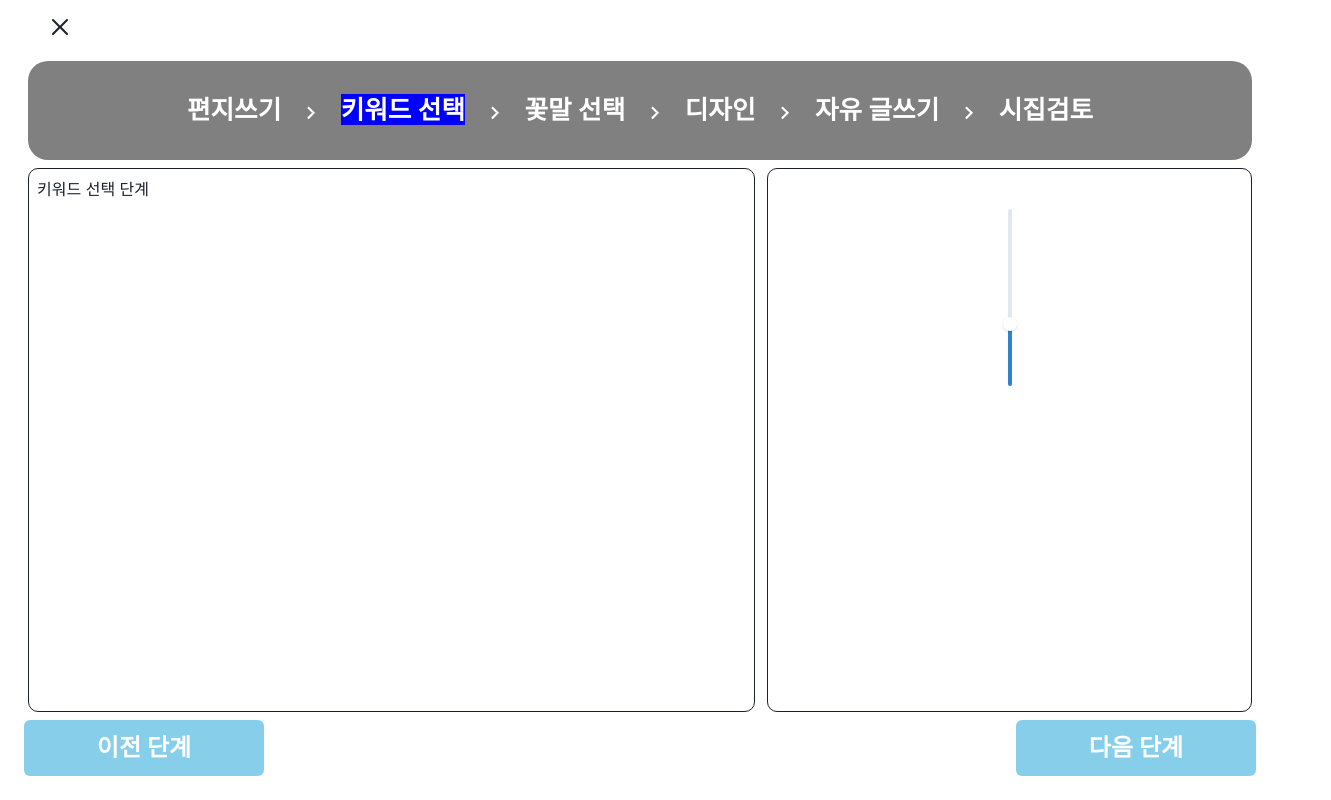
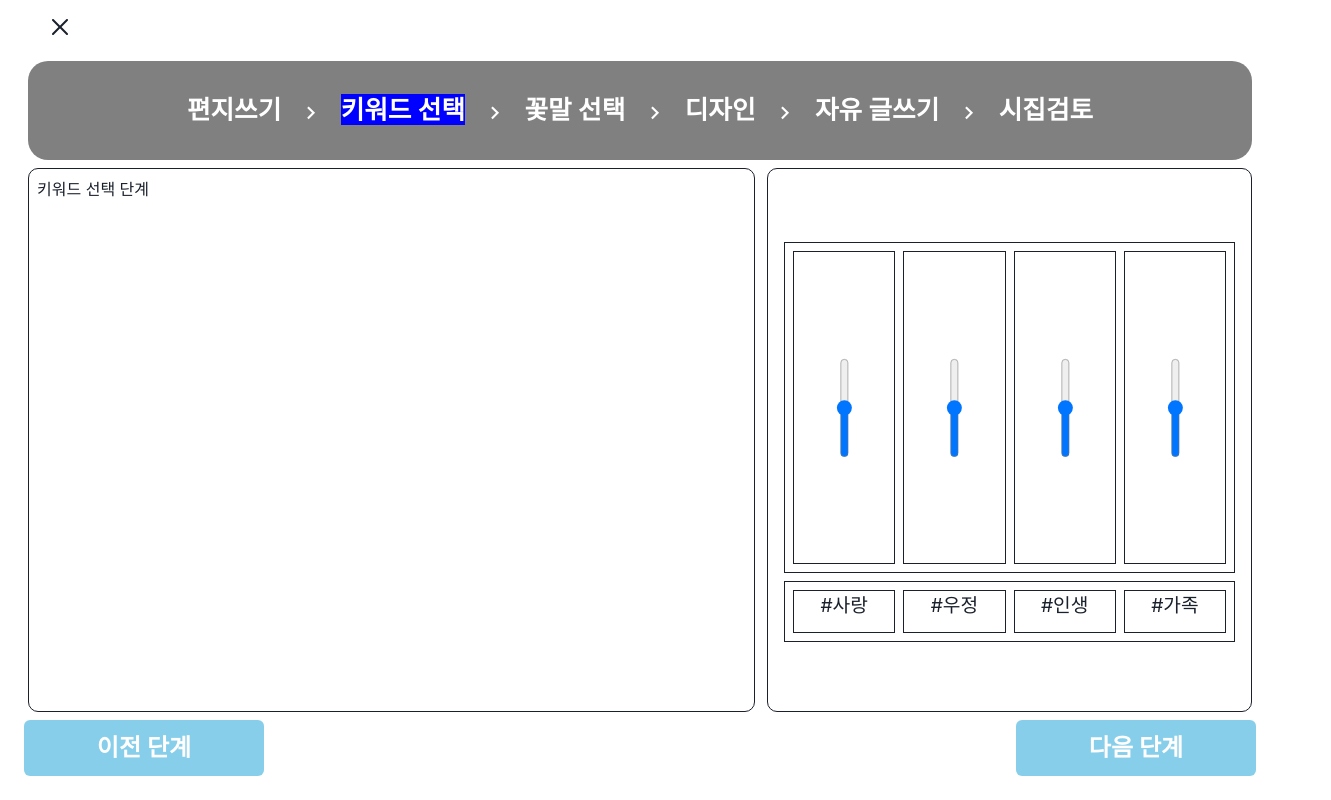
Before and after one commit to yuliepie/flower-letter-nlp, a React (Create React App) app in the folder client/: page /create/keyword in a window 1280 px wide. Shown: the whole page, 1331 px wide, since content can reach past the window. Built offline with nearby package versions, Linux system fonts and the light colour scheme.

Commit message:
ADD: layout-keywordpage

```diff
--- a/client/src/components/EditAnthology.js
+++ b/client/src/components/EditAnthology.js
@@ -5,7 +5,7 @@ import { useNavigate, useParams } from 'react-router';
 import { useSelector } from 'react-redux';
 import PoemContainer from './create/PoemContainer';
 import EditContainer from './create/EditContainer';
-import { Button, HStack, Flex, Slider, SliderTrack, SliderFilledTrack, SliderThumb, Box, Spacer } from '@chakra-ui/react';
+import { Button, HStack, VStack, Flex, Box, Spacer } from '@chakra-ui/react';
 
 function EditAnthology() {
   const navigate = useNavigate();
@@ -24,27 +24,63 @@ function EditAnthology() {
           {/* 왼쪽 박스 */}
           키워드 선택 단계
         </Flex>
-        <Flex justify='center' w='40%' h='100%' border='1px' borderRadius='10px' ml='1' p='5'>
+        <VStack justify='center' w='40%' h='100%' border='1px' borderRadius='10px' ml='1' p='4'>
           {/* 오른쪽 박스 - 키워드 비율 조절 */}
-          <Box m='2' p='3' w='100%' h='40%' align='center'>
-            <Slider aria-label='slider-ex-3' defaultValue={35} orientation='vertical' minH='32' mr='4' ml='4'>
-              <SliderTrack>
-                <SliderFilledTrack />
-              </SliderTrack>
-              <SliderThumb />
-            </Slider>
+          <HStack display='flex' m='1' p='2' mb='0' w='100%' h='65%' align='center' border='1px'>
+            <Box w='100%' border='1px' h='100%' align='center' justify='center'>
+              <input className='keywordrange' type='range'></input>
             </Box>
-        </Flex>
+            <Box w='100%' border='1px' h='100%'>
+              <input className='keywordrange' type='range'></input>
+            </Box>
+            <Box w='100%' border='1px' h='100%'>
+              <input className='keywordrange' type='range'></input>
+            </Box>
+            <Box w='100%' border='1px' h='100%'>
+              <input className='keywordrange' type='range'></input>
+            </Box>
+          </HStack>
+          <HStack m='1' mt='0' p='2' w='100%' h='12%' align='center' border='1px' fontSize='1.5vw'>
+            <Box w='25%' border='1px' h='100%' align='center'>
+              #사랑
+            </Box>
+            <Box w='25%' border='1px' h='100%' align='center'>
+              #우정
+            </Box>
+            <Box w='25%' border='1px' h='100%' align='center'>
+              #인생
+            </Box>
+            <Box w='25%' border='1px' h='100%' align='center'>
+              #가족
+            </Box>
+          </HStack>
+        </VStack>
       </HStack>
       <Flex pl='6' pr='6' h='10%' w='100%'>
         <Box>
-        <Button w='30vh' h='7vh' bg='skyblue' color='white' fontSize='3vh' onClick={() => { navigate('/create'); }}>
+          <Button
+            w='30vh'
+            h='7vh'
+            bg='skyblue'
+            color='white'
+            fontSize='3vh'
+            onClick={() => {
+              navigate('/create');
+            }}>
             이전 단계
           </Button>
         </Box>
         <Spacer />
         <Box>
-        <Button w='30vh' h='7vh' bg='skyblue' color='white' fontSize='3vh' onClick={() => { navigate('/create/flowerlang'); }}>
+          <Button
+            w='30vh'
+            h='7vh'
+            bg='skyblue'
+            color='white'
+            fontSize='3vh'
+            onClick={() => {
+              navigate('/create/flowerlang');
+            }}>
             다음 단계
           </Button>
         </Box>
--- a/client/src/index.css
+++ b/client/src/index.css
@@ -13,3 +13,9 @@ code {
   /* create페이지 상단 바의 선택부분 디자인 */
   background-color: blue;
 }
+
+.keywordrange {
+  width: 100%;
+  height: 100%;
+  transform: rotate(-90deg);
+}
```
Lines whose indentation alone changed are shown as unchanged.
